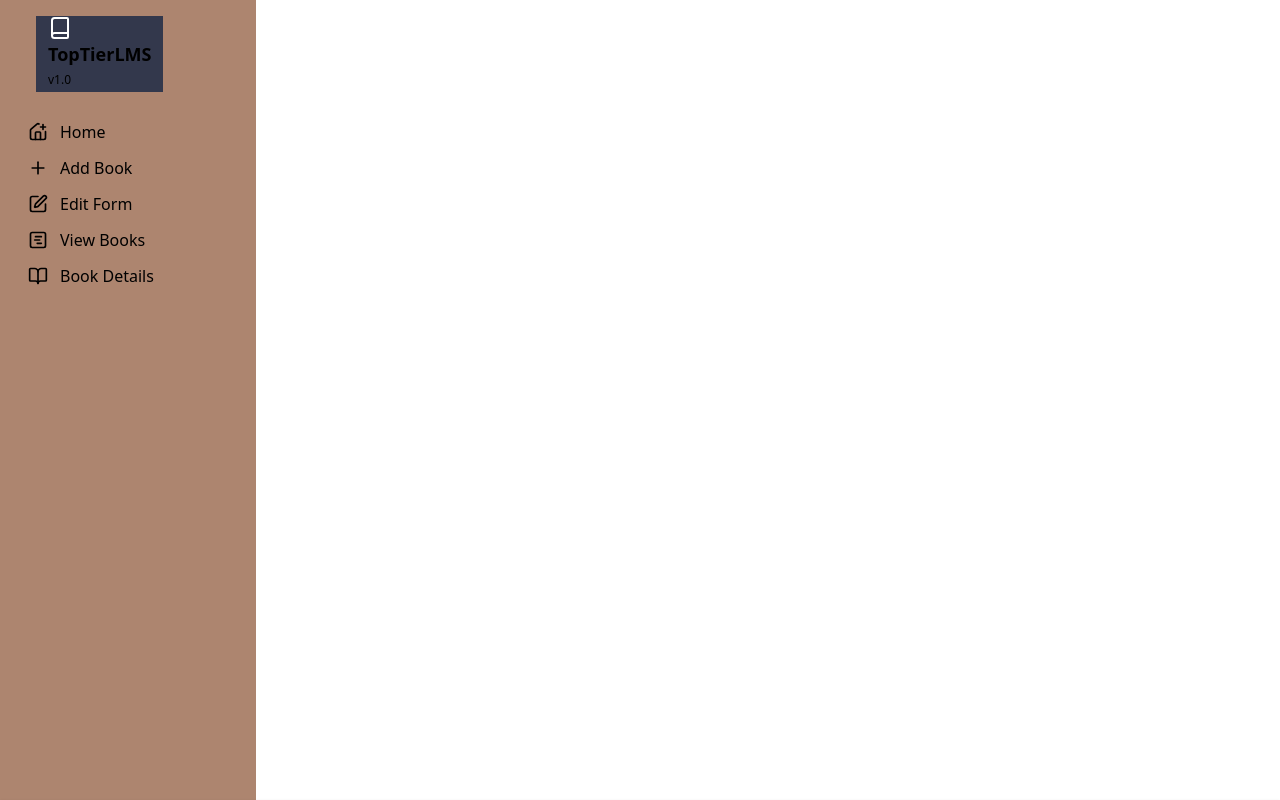
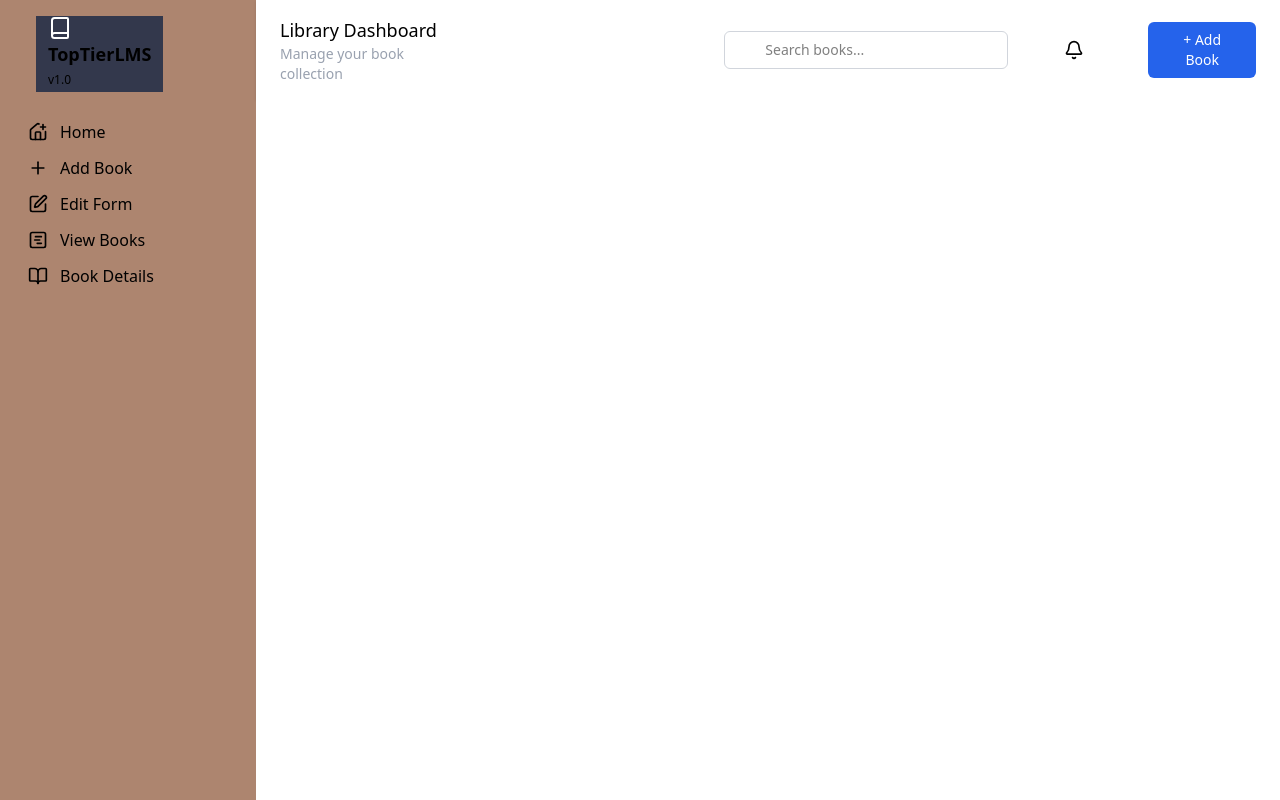
Before and after one commit to TopTier5/Bookie-App, a React (Vite) app: page / in a window 1280 px wide. Shown: the top 800 px of the page. Built offline with nearby package versions, Linux system fonts and the light colour scheme.

Commit message:
worked on the side and top navbar

```diff
--- a/src/pages/Home.jsx
+++ b/src/pages/Home.jsx
@@ -6,21 +6,24 @@ import Footer from "../components/Footer";
 function Home (){
     return(
         <>
-        <div>
-        <Sidebar />
+        <div className="flex h-screen">
+            {/* Sidebar on the left */}
+            <aside className="w-64 bg-[#AD856F]">
+              <Sidebar />
+            </aside>
 
-        <div>
-        <Navbar />
-        <section className=" flex min-h-screen flex-1">
-            <div className="grid grid-cols-4 gap-5 border-b-grey">
-                <h1>Total books <br /> 6</h1>
-                <h3>Total collection</h3>
+            {/* Main component on the right */}
+            <div className="flex flex-col flex-1">
+            {/* Navbar at the top */}
+            <Navbar />
 
+            {/* Page content */}
+            <main className="p-6 bg-white flex-1 overflow-auto">
+            </main>
+            </div>
             </div>
 
-        </section>
-        </div>
-        </div>
+
          </>
     );
 }
```
